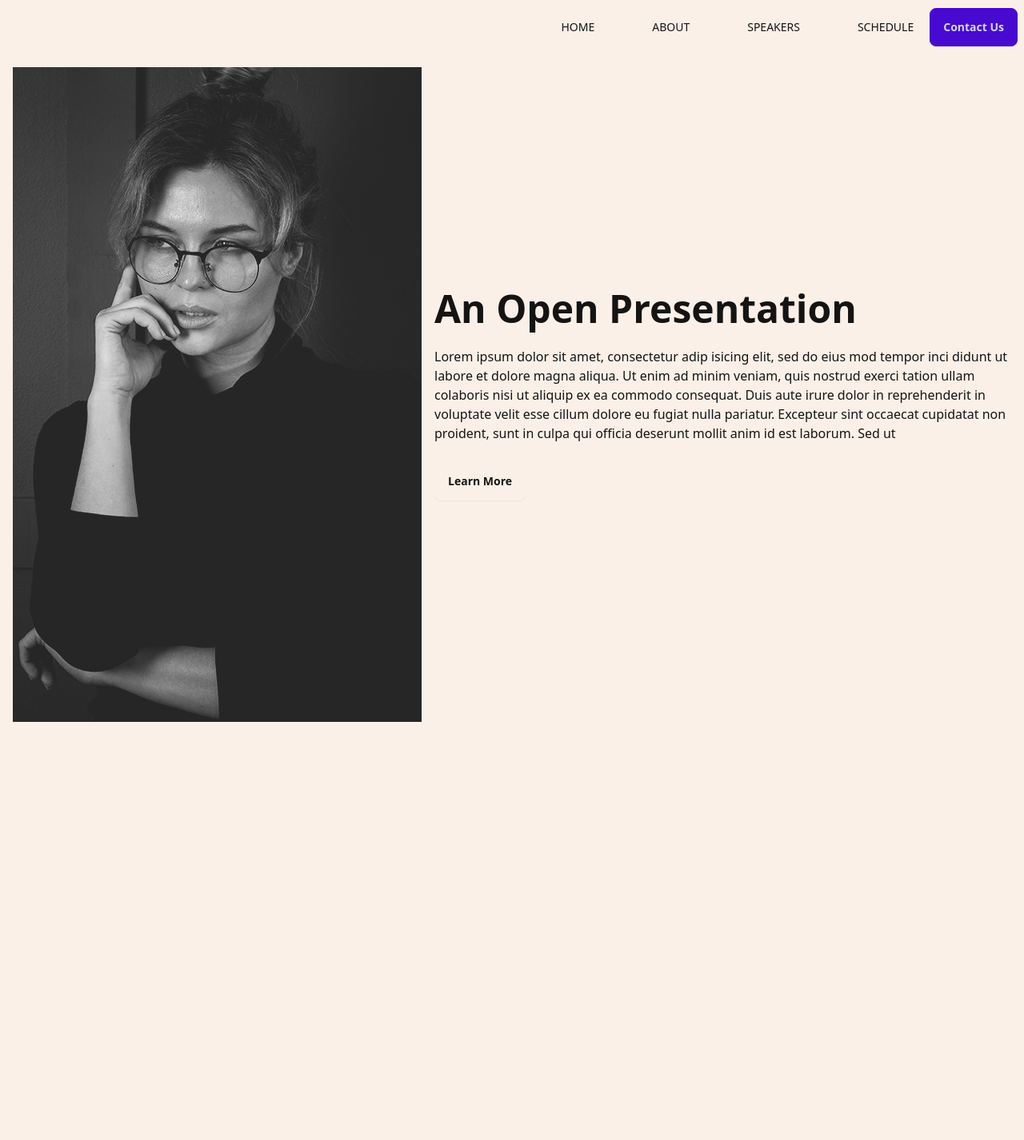
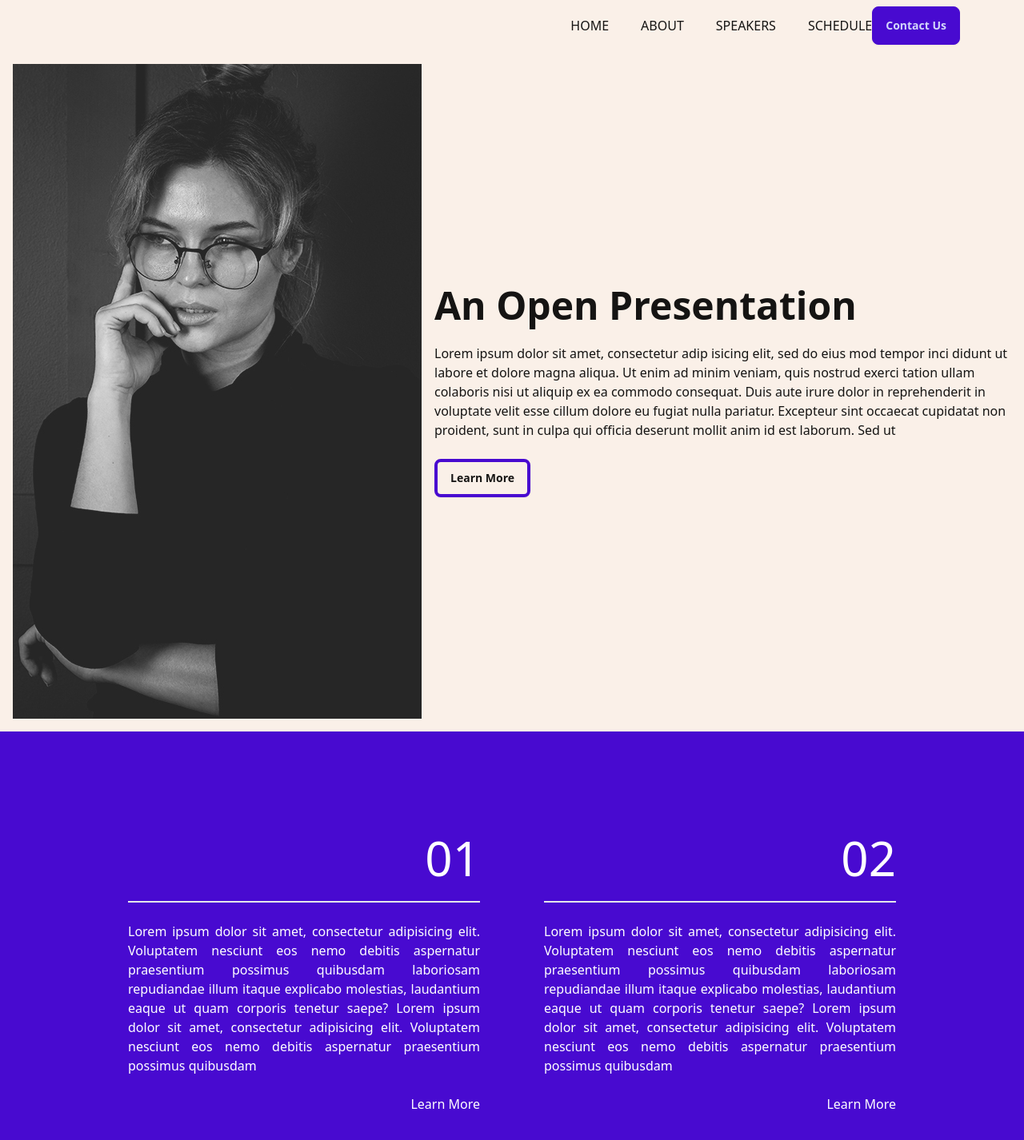
Before and after one commit to Gab2903/psdcrossover, a React (Vite) app in the folder psdcrossover/: page / in a window 1280 px wide. Shown: the top 1426 px of the page at 80% size. Before the commit the page ends 919 px from the top, so only its background shows below. Built offline with nearby package versions, Linux system fonts and the light colour scheme.

Commit message:
purple section

```diff
--- a/psdcrossover/src/App.jsx
+++ b/psdcrossover/src/App.jsx
@@ -1,11 +1,13 @@
 import footer from "./components/footer";
 import Navbar from "./components/Navbar";
 import Hero from "./components/Hero";
+import Purple0102 from "./components/Purple0102";
 
 function App() {
   return <>
   <Navbar />
   <Hero />
+  <Purple0102 />
   </>;
 }
 
--- a/psdcrossover/src/components/Hero.jsx
+++ b/psdcrossover/src/components/Hero.jsx
@@ -13,7 +13,7 @@ const Hero = () => {
       Lorem ipsum dolor sit amet, consectetur adip isicing elit, sed do eius mod tempor inci didunt ut labore et dolore magna aliqua. Ut enim ad minim veniam, quis nostrud exerci tation ullam colaboris nisi ut aliquip ex ea commodo consequat. Duis aute irure dolor  in reprehenderit in voluptate velit esse cillum dolore eu fugiat nulla pariatur.
       Excepteur sint occaecat cupidatat non proident, sunt in culpa qui officia deserunt mollit anim id est laborum. Sed ut
       </p>
-      <button className="btn btn-secondary">Learn More</button>
+      <button className="btn btn-secondary border-4 border-primary text-pr">Learn More</button>
     </div>
   </div>
 </div>
--- a/psdcrossover/src/components/Navbar.jsx
+++ b/psdcrossover/src/components/Navbar.jsx
@@ -2,13 +2,13 @@ const Navbar = () => {
     return (
     <>
 
-<div className="navbar justify-end">
+<div className="navbar justify-end px-20">
   <div className="navbar-center lg:flex">
-    <ul className="menu menu-horizontal px-1 gap-10">
-      <li><a>HOME</a></li>
-      <li><a>ABOUT</a></li>
-      <li><a>SPEAKERS</a></li>
-      <li><a>SCHEDULE</a></li>
+    <ul className="menu-horizontal gap-10">
+      <li><a className="hover:underline hover:underline-offset-8 decoration-4 decoration-primary">HOME</a></li>
+      <li><a className="hover:underline hover:underline-offset-8 decoration-4 decoration-primary">ABOUT</a></li>
+      <li><a className="hover:underline hover:underline-offset-8 decoration-4 decoration-primary">SPEAKERS</a></li>
+      <li><a className="hover:underline hover:underline-offset-8 decoration-4 decoration-primary">SCHEDULE</a></li>
     </ul>
     <a className="btn btn-primary">Contact Us</a>
   </div>
--- /dev/null
+++ b/psdcrossover/src/components/Purple0102.jsx
@@ -0,0 +1,28 @@
+import React from 'react'
+
+const Purple0102 = () => {
+  return (
+    <section className='bg-primary text-white flex'>
+        <div className='py-32 pr-10 pl-40'>
+            <div className='border-b-2'>
+            <h3 className='text-right text-6xl pb-6'>01</h3>
+            </div>
+            <p className='text-justify py-6'>Lorem ipsum dolor sit amet, consectetur adipisicing elit. Voluptatem nesciunt eos nemo debitis aspernatur praesentium possimus quibusdam laboriosam repudiandae illum itaque explicabo molestias, laudantium eaque ut quam corporis tenetur saepe? Lorem ipsum dolor sit amet, consectetur adipisicing elit. Voluptatem nesciunt eos nemo debitis aspernatur praesentium possimus quibusdam</p>
+            <div className='text-right'>
+                <button className=''>Learn More</button>
+            </div>
+        </div>
+        <div className='py-32 pl-10 pr-40'>
+        <div className='border-b-2'>
+            <h3 className='text-right text-6xl pb-6'>02</h3>
+            </div>
+            <p className='text-justify py-6'>Lorem ipsum dolor sit amet, consectetur adipisicing elit. Voluptatem nesciunt eos nemo debitis aspernatur praesentium possimus quibusdam laboriosam repudiandae illum itaque explicabo molestias, laudantium eaque ut quam corporis tenetur saepe? Lorem ipsum dolor sit amet, consectetur adipisicing elit. Voluptatem nesciunt eos nemo debitis aspernatur praesentium possimus quibusdam</p>
+            <div className='text-right'>
+                <button className=''>Learn More</button>
+            </div>
+        </div>
+    </section>
+  )
+}
+
+export default Purple0102
```
